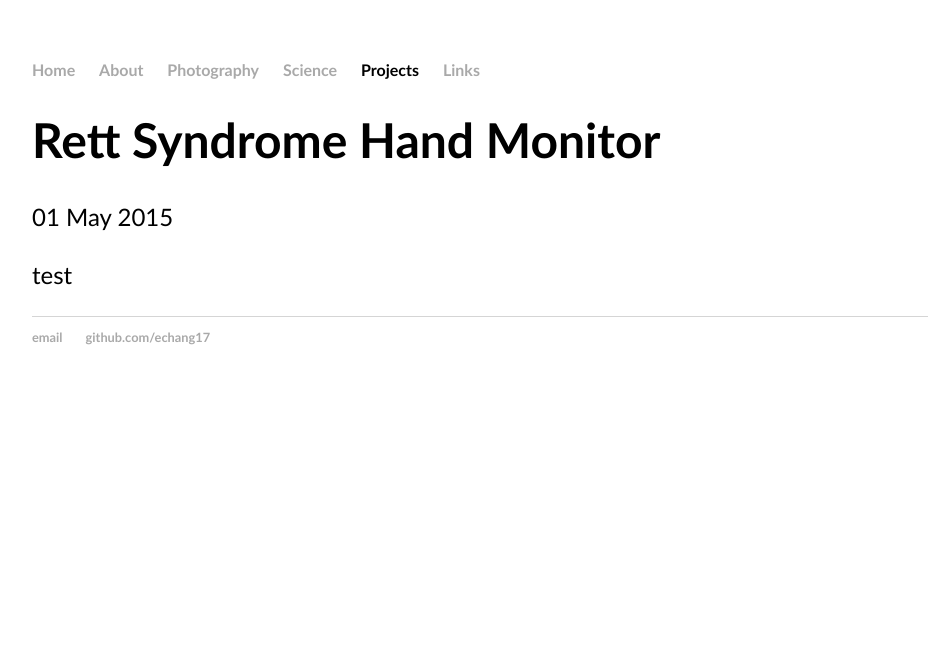
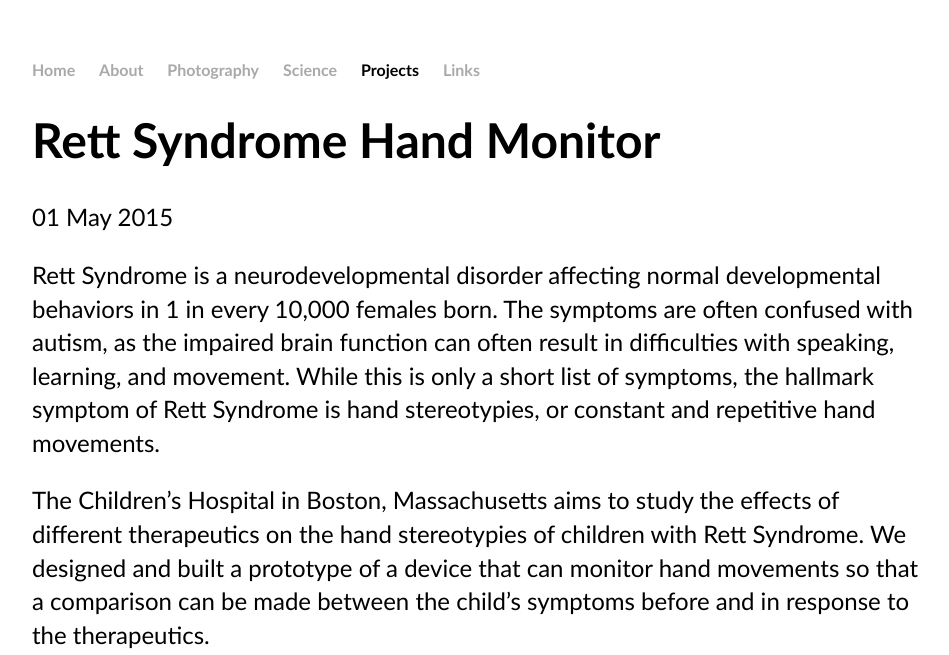
Before and after one commit to echang17/echang17.github.io, a Jekyll site: the page built from _posts/2015-05-01-Rett-Syndrome-Hand-Monitor.md, in a window 1280 px wide. Shown: the top 655 px of the page, without its empty margins (160-1109 px from the left). Built offline with Jekyll 4.4.1, drawn with Linux system fonts in a browser that asks for light colours; grey boxes are pictures that could not be loaded.

Commit message:
Update 2015-05-01-Rett-Syndrome-Hand-Monitor.md

```diff
--- a/_posts/2015-05-01-Rett-Syndrome-Hand-Monitor.md
+++ b/_posts/2015-05-01-Rett-Syndrome-Hand-Monitor.md
@@ -4,4 +4,15 @@ title: Rett Syndrome Hand Monitor
 date: 2015-05-01
 ---
 
-test
+Rett Syndrome is a neurodevelopmental disorder affecting normal developmental behaviors in 1 in every 10,000 females born. The symptoms are often confused with autism, as the impaired brain function can often result in difficulties with speaking, learning, and movement. While this is only a short list of symptoms, the hallmark symptom of Rett Syndrome is hand stereotypies, or constant and repetitive hand movements.
+
+The Children's Hospital in Boston, Massachusetts aims to study the effects of different therapeutics on the hand stereotypies of children with Rett Syndrome. We designed and built a prototype of a device that can monitor hand movements so that a comparison can be made between the child's symptoms before and in response to the therapeutics.
+
+<div class="blog-photos">
+  <figure class="blog-item">
+    <img class="blog-pic" src="https://user-images.githubusercontent.com/16715814/29907751-30a9242c-8dd2-11e7-93db-dad10de47bc9.png">
+  </figure>
+  <figure class="blog-item">
+    <img class="blog-pic" src="https://user-images.githubusercontent.com/16715814/29907755-345e74f0-8dd2-11e7-9693-518bea518103.png">
+    </figure>
+  </div>
```
